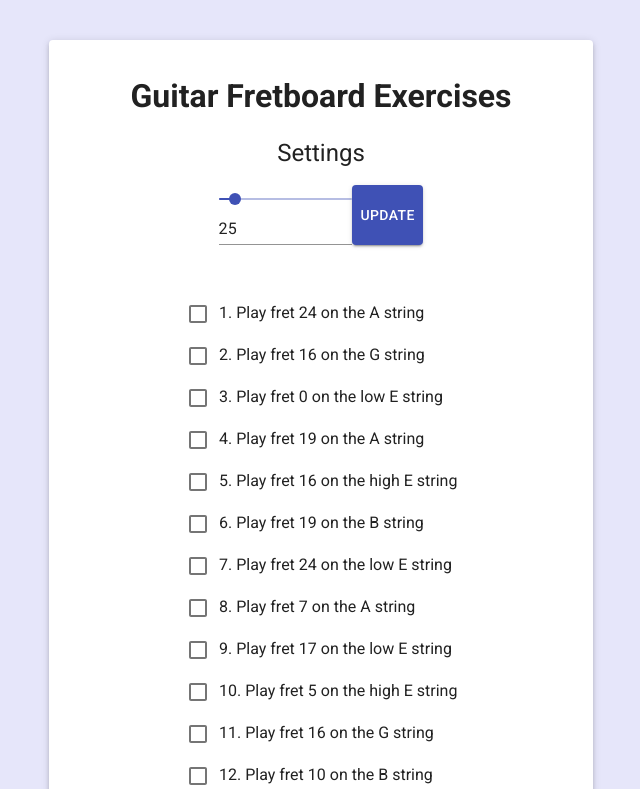
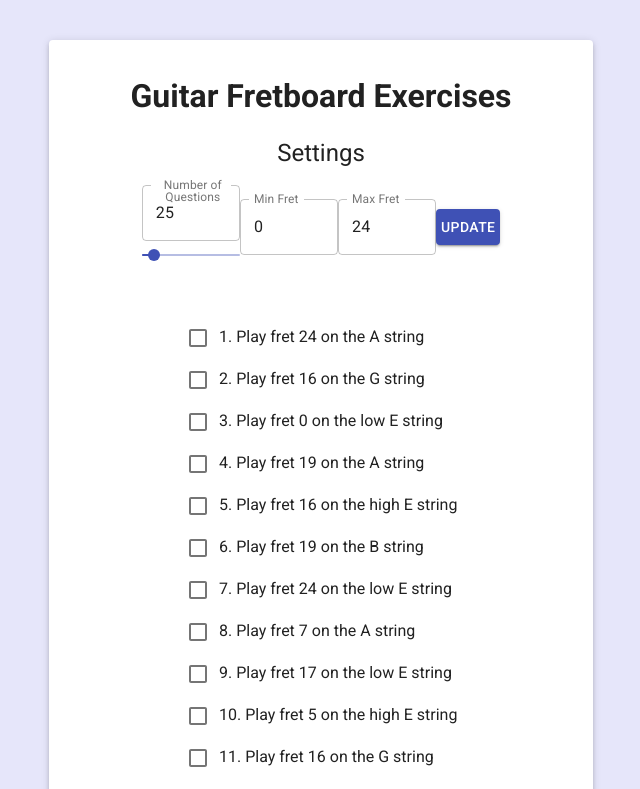
Before and after one commit to christianflorez/guitar-fretboard-exercises, a React (Create React App) app: page / in a window 1280 px wide. Shown: the top 789 px of the page, without its empty margins (319-959 px from the left). Built offline with nearby package versions, Linux system fonts and the light colour scheme.

Commit message:
add min/max fret settings

```diff
--- a/src/Prompts.js
+++ b/src/Prompts.js
@@ -2,7 +2,12 @@ import React from "react";
 import _ from "lodash";
 import styled from "styled-components";
 import { getRandomInt } from "./utils";
-import { strings, defaultNumberOfPrompts } from "./constants";
+import {
+  strings,
+  defaultNumberOfPrompts,
+  defaultMinFret,
+  defaultMaxFret,
+} from "./constants";
 import Prompt from "./Prompt";
 import Settings from "./Settings";
 
@@ -18,25 +23,25 @@ function Prompts() {
     defaultNumberOfPrompts
   );
 
-  const prompts = _.times(numberOfPrompts, (i) => {
-    const stringIndex = getRandomInt(0, strings.length - 1);
-    return (
-      <Prompt
-        key={i}
-        index={i}
-        fret={getRandomInt(0, 24)}
-        stringIndex={stringIndex}
-      />
-    );
-  });
+  const [minFret, setMinFret] = React.useState(defaultMinFret);
+  const [maxFret, setMaxFret] = React.useState(defaultMaxFret);
+
+  function renderPrompts() {
+    return _.times(numberOfPrompts, (i) => {
+      const stringIndex = getRandomInt(0, strings.length - 1);
+      const fret = getRandomInt(minFret, maxFret);
+      return <Prompt key={i} index={i} fret={fret} stringIndex={stringIndex} />;
+    });
+  }
 
   return (
     <>
       <Settings
-        defaultValue={defaultNumberOfPrompts}
-        updateValues={setNumberOfPrompts}
+        updatePromptsAmount={setNumberOfPrompts}
+        updateMinFret={setMinFret}
+        updateMaxFret={setMaxFret}
       />
-      <PromptsContainer>{prompts}</PromptsContainer>
+      <PromptsContainer>{renderPrompts()}</PromptsContainer>
     </>
   );
 }
--- a/src/Settings.js
+++ b/src/Settings.js
@@ -1,18 +1,27 @@
 import React from "react";
-import Input from "@material-ui/core/Input";
+import TextField from "@material-ui/core/TextField";
 import Slider from "@material-ui/core/Slider";
 import Typography from "@material-ui/core/Typography";
 import Button from "@material-ui/core/Button";
 import styled from "styled-components";
 import _ from "lodash";
+import {
+  defaultNumberOfPrompts,
+  defaultMinFret,
+  defaultMaxFret,
+} from "./constants";
 
 const SettingsContainer = styled.div`
   display: flex;
   flex-flow: row nowrap;
   justify-content: space-between;
-  padding: 0 30%;
+  align-items: center;
   margin-top: 1rem;
   margin-bottom: 3rem;
+  padding: 0 15%;
+  > div {
+    max-width: 8rem;
+  }
 `;
 
 const InputsContainer = styled.div`
@@ -20,44 +29,89 @@ const InputsContainer = styled.div`
   flex-flow: column nowrap;
 `;
 
-function Settings({ defaultValue, updateValues }) {
-  const [value, setValue] = React.useState(defaultValue);
+const StyledButton = styled(Button)`
+  max-height: 5rem;
+`;
 
-  const handleChange = (event) => {
-    setValue(event.target.value);
-  };
+function Settings({ updatePromptsAmount, updateMinFret, updateMaxFret }) {
+  const [numberOfPrompts, setNumberOfPrompts] = React.useState(
+    defaultNumberOfPrompts
+  );
 
-  const handleChangeSlider = (event, newValue) => {
-    setValue(newValue);
-  };
+  const [minFret, setMinFret] = React.useState(defaultMinFret);
+  const [maxFret, setMaxFret] = React.useState(defaultMaxFret);
+
+  function handleNumPromptsChange(event) {
+    setNumberOfPrompts(event.target.value);
+  }
+
+  function handleMinFretChange(event) {
+    const value = Number(event.target.value);
+    if (value < defaultMinFret) return;
+    setMinFret(event.target.value);
+  }
+
+  function handleMaxFretChange(event) {
+    const value = Number(event.target.value);
+    if (value > defaultMaxFret) return;
+    setMaxFret(event.target.value);
+  }
+
+  function handleChangeNumPromptsSlider(event, newValue) {
+    setNumberOfPrompts(newValue);
+  }
+
+  function onSubmit() {
+    updatePromptsAmount(numberOfPrompts);
+    updateMinFret(minFret);
+    updateMaxFret(maxFret);
+  }
 
   return (
     <>
       <Typography variant="h5">Settings</Typography>
       <SettingsContainer>
         <InputsContainer>
+          <TextField
+            id="amountOfPrompts"
+            value={numberOfPrompts}
+            onChange={handleNumPromptsChange}
+            type="number"
+            label="Number of Questions"
+            variant="outlined"
+          />
           <Slider
-            value={value}
-            onChange={handleChangeSlider}
+            value={numberOfPrompts}
+            onChange={handleChangeNumPromptsSlider}
             aria-labelledby="continuous-slider"
             min={1}
             max={200}
-            defaultValue={defaultValue}
-          />
-          <Input
-            id="amountOfPrompts"
-            value={value}
-            onChange={handleChange}
-            type="number"
+            defaultValue={defaultNumberOfPrompts}
           />
         </InputsContainer>
-        <Button
-          variant="contained"
-          color="primary"
-          onClick={() => updateValues(value)}
-        >
+        <InputsContainer>
+          <TextField
+            id="minFretInput"
+            value={minFret}
+            onChange={handleMinFretChange}
+            type="number"
+            label="Min Fret"
+            variant="outlined"
+          />
+        </InputsContainer>
+        <InputsContainer>
+          <TextField
+            id="maxFretInput"
+            value={maxFret}
+            onChange={handleMaxFretChange}
+            type="number"
+            label="Max Fret"
+            variant="outlined"
+          />
+        </InputsContainer>
+        <StyledButton variant="contained" color="primary" onClick={onSubmit}>
           Update
-        </Button>
+        </StyledButton>
       </SettingsContainer>
     </>
   );
--- a/src/constants.js
+++ b/src/constants.js
@@ -18,3 +18,7 @@ export const allNotes = [
 export const stringNoteOffsets = [7, 0, 5, 10, 2, 7];
 
 export const defaultNumberOfPrompts = 25;
+
+export const defaultMaxFret = 24;
+
+export const defaultMinFret = 0;
```
